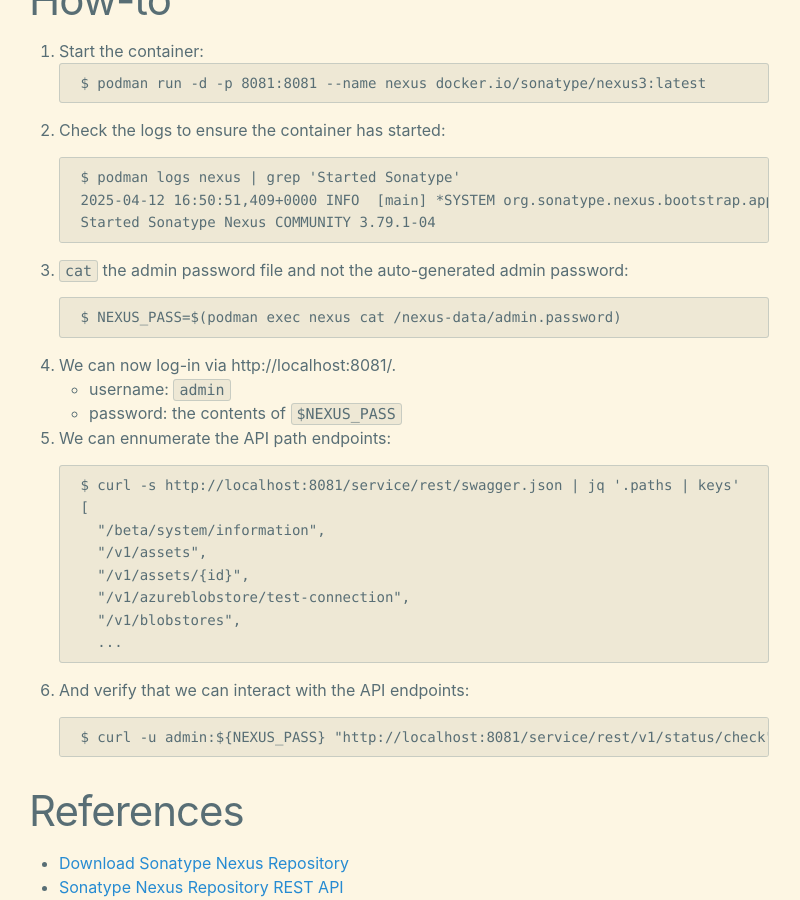
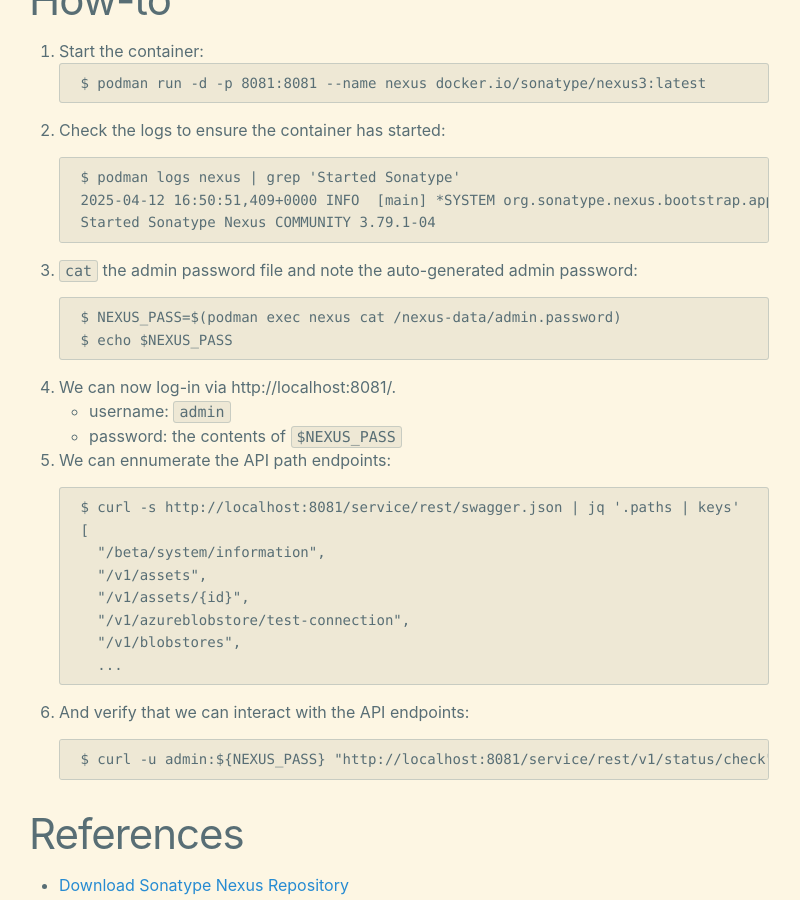
Before and after one commit to wmcdonald404/wmcdonald404.github.io, a Jekyll site: the page built from _posts/2025-04-12-nexus-on-podman.md, in a window 1280 px wide and 900 px high, scrolled down 547 px. Shown: the whole window, without its empty margins (241-1041 px from the left). Built offline with Jekyll 4.4.1, drawn with Linux system fonts in a browser that asks for light colours.

Commit message:
Typo fix and additional echo var for clarity.

````diff
--- a/_posts/2025-04-12-nexus-on-podman.md
+++ b/_posts/2025-04-12-nexus-on-podman.md
@@ -27,10 +27,11 @@ This is just a quick-and-dirty how-to to spin up a small Nexus instance to test
     Started Sonatype Nexus COMMUNITY 3.79.1-04
     ```
 
-3. `cat` the admin password file and not the auto-generated admin password:
+3. `cat` the admin password file and note the auto-generated admin password:
 
     ```
     $ NEXUS_PASS=$(podman exec nexus cat /nexus-data/admin.password)
+    $ echo $NEXUS_PASS
     ```
 
 4. We can now log-in via http://localhost:8081/.
@@ -56,6 +57,7 @@ This is just a quick-and-dirty how-to to spin up a small Nexus instance to test
     $ curl -u admin:${NEXUS_PASS} "http://localhost:8081/service/rest/v1/status/check"
     ```
 
+
 # References
 - [Download Sonatype Nexus Repository](https://help.sonatype.com/en/download.html)
 - [Sonatype Nexus Repository REST API](https://help.sonatype.com/en/automation.html#rest-api)
````
